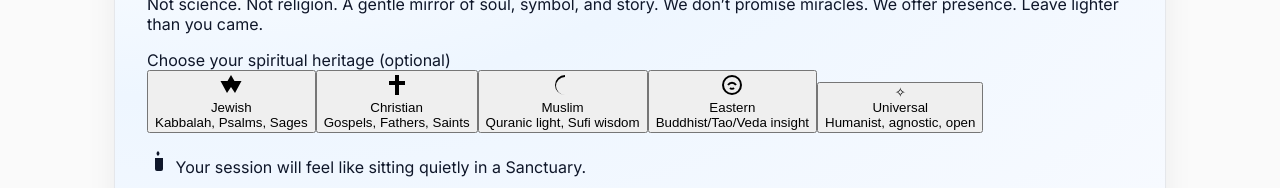
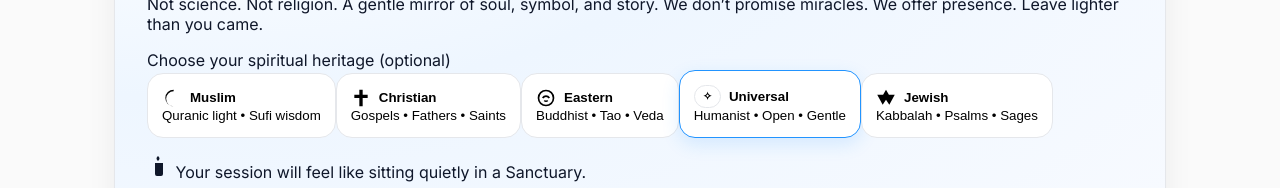
Before and after one commit to danyaffa/Total-iora, a Next.js app: page / in a window 1280 px wide. Shown: the part 520-708 px from the top of the page. Built offline with nearby package versions, Linux system fonts and the light colour scheme.

Commit message:
Update PathPicker.js

```diff
--- a/components/PathPicker.js
+++ b/components/PathPicker.js
@@ -1,30 +1,30 @@
-// lets users choose their spiritual heritage (affects visuals/text)
 import { StarOfDavid, Cross, Crescent, Om } from "./Icons";
 
 const OPTIONS = [
-  { key:"Jewish",    label:"Jewish",    sub:"Kabbalah, Psalms, Sages",   icon:StarOfDavid },
-  { key:"Christian", label:"Christian", sub:"Gospels, Fathers, Saints",  icon:Cross },
-  { key:"Muslim",    label:"Muslim",    sub:"Quranic light, Sufi wisdom",icon:Crescent },
-  { key:"Eastern",   label:"Eastern",   sub:"Buddhist/Tao/Veda insight", icon:Om },
-  { key:"Universal", label:"Universal", sub:"Humanist, agnostic, open",  icon:null },
+  { key:"Muslim",    label:"Muslim",    sub:"Quranic light • Sufi wisdom",  Icon:Crescent,     className:"muslim" },
+  { key:"Christian", label:"Christian", sub:"Gospels • Fathers • Saints",   Icon:Cross,        className:"christian" },
+  { key:"Eastern",   label:"Eastern",   sub:"Buddhist • Tao • Veda",        Icon:Om,           className:"eastern" },
+  { key:"Universal", label:"Universal", sub:"Humanist • Open • Gentle",     Icon:null,         className:"universal" },
+  { key:"Jewish",    label:"Jewish",    sub:"Kabbalah • Psalms • Sages",    Icon:StarOfDavid,  className:"jewish" },
 ];
 
 export default function PathPicker({ value, onChange }){
   return (
     <div className="grid sm:grid-cols-5 gap-3">
-      {OPTIONS.map(o=>{
-        const Active = value===o.key;
-        const Icon = o.icon;
+      {OPTIONS.map(({key,label,sub,Icon,className})=>{
+        const active = value===key;
         return (
           <button
-            key={o.key}
-            onClick={()=>onChange(o.key)}
-            className={`p-3 rounded-2xl border text-left hover:shadow ${Active?'border-black bg-white':'border-gray-200 bg-white/70'}`}>
-            <div className="flex items-center gap-2">
-              {Icon ? <Icon className="text-gray-700"/> : <span className="text-lg">✧</span>}
-              <div className="font-semibold">{o.label}</div>
+            key={key}
+            onClick={()=>onChange(key)}
+            className={`path-tile ${active?'active':''} ${className}`}
+            aria-pressed={active}
+            >
+            <div className="path-title">
+              {Icon ? <Icon className="icon text-gray-700"/> : <span className="badge">✧</span>}
+              <span>{label}</span>
             </div>
-            <div className="text-xs text-gray-500 mt-1">{o.sub}</div>
+            <div className="text-xs text-gray-600 mt-1">{sub}</div>
           </button>
         );
       })}
```
